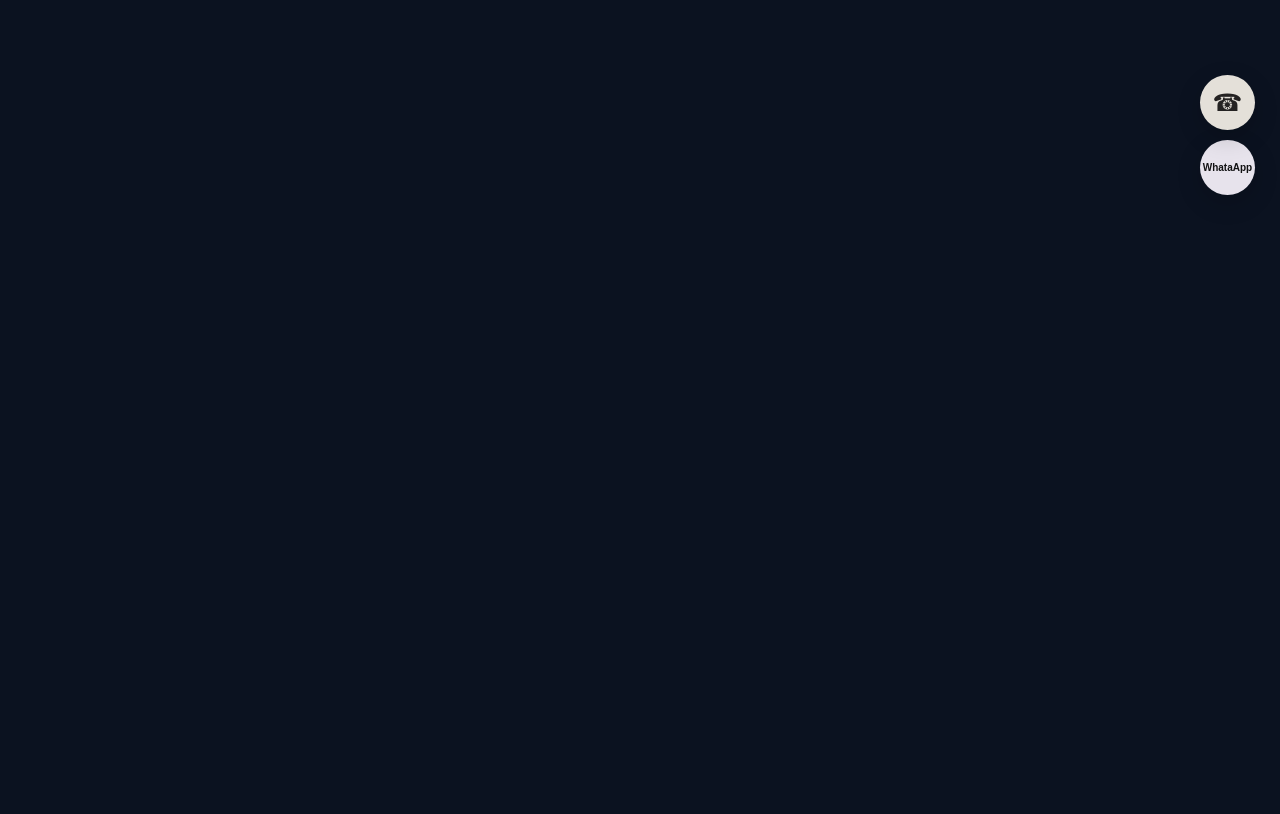
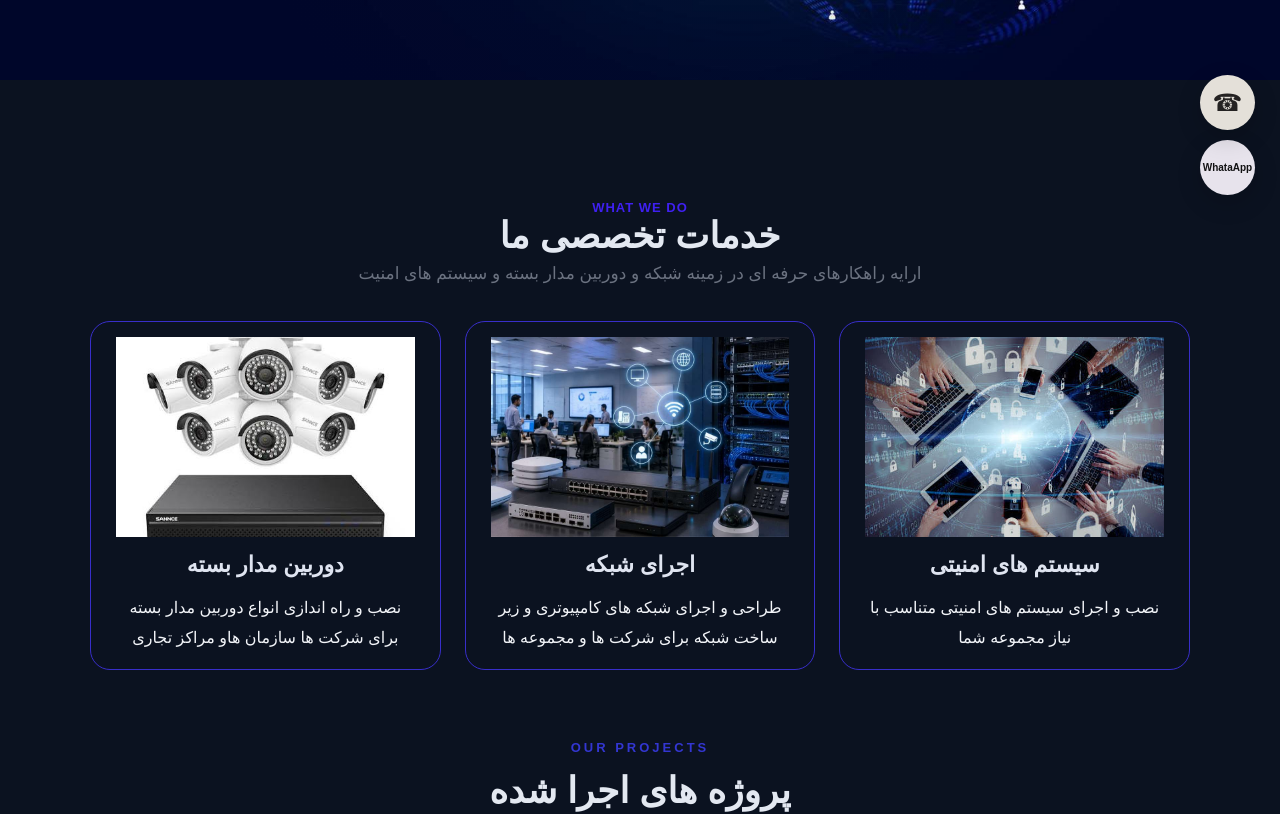
Before and after one commit to vahidepey/security-site, a React (Vite) app: page /security-site/home in a window 1280 px wide. Shown: the part 580-1394 px from the top of the page. Before the commit the page ends 800 px from the top, so only its background shows below. Built offline with nearby package versions, Linux system fonts and the light colour scheme; the HTML template or start-up script is replaced by a standard one.

Commit message:
fix router base path

```diff
--- a/src/App.css
+++ b/src/App.css
@@ -279,6 +279,7 @@ body {
 
 .services {
   padding: 10px 20px;
+  margin-top: 50px;
 }
 
 .services-header {
--- a/src/App.jsx
+++ b/src/App.jsx
@@ -10,10 +10,10 @@ import'./App.css';
 function App(){
 
   return (
-  <BrowserRouter>
+  <BrowserRouter basename='/security-site' >
   <Navbar/>
   <Routes>
-    <Route path='/security-site/' element= {<Home/>}/>
+    <Route path='/' element= {<Home/>}/>
      <Route path='/home' element= {<Home/>}/>
     <Route path='/services' element={<Services/>}/>
     <Route path='/projects' element={<Projects/>}/>
```
